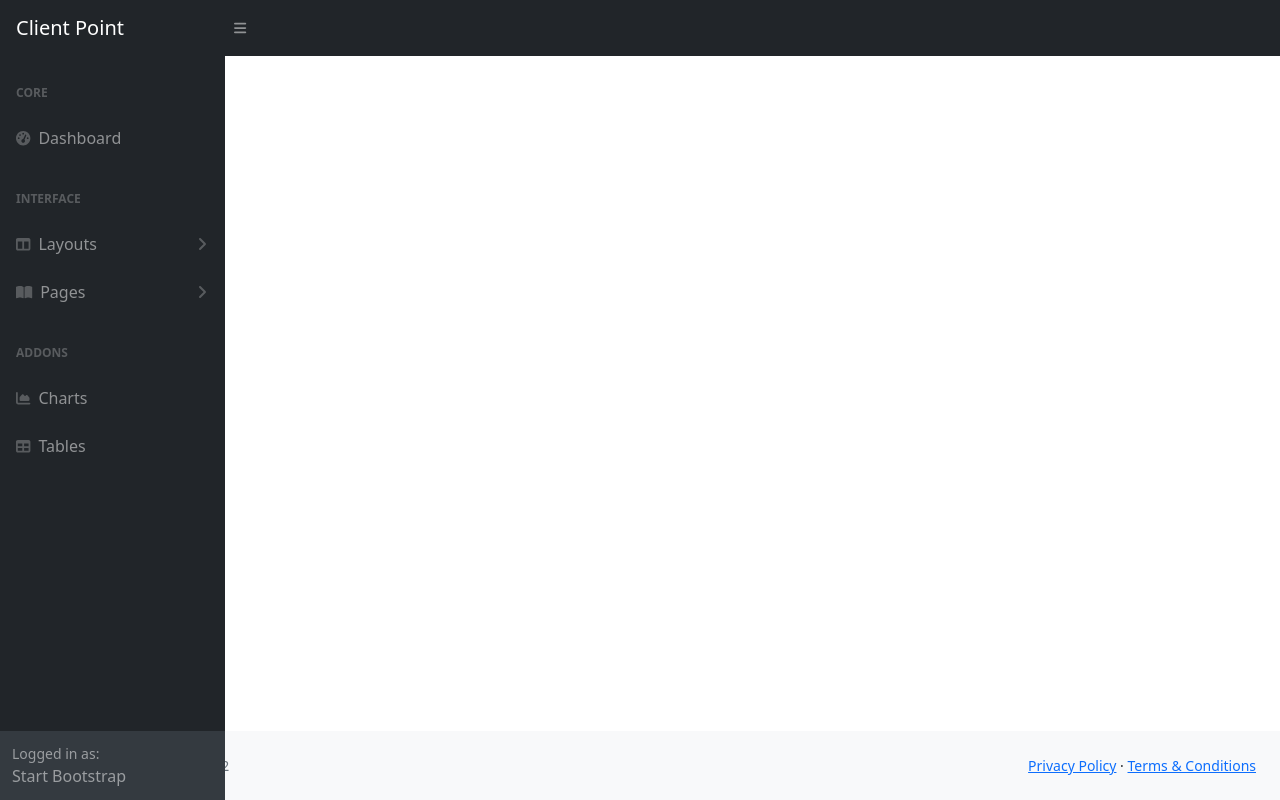
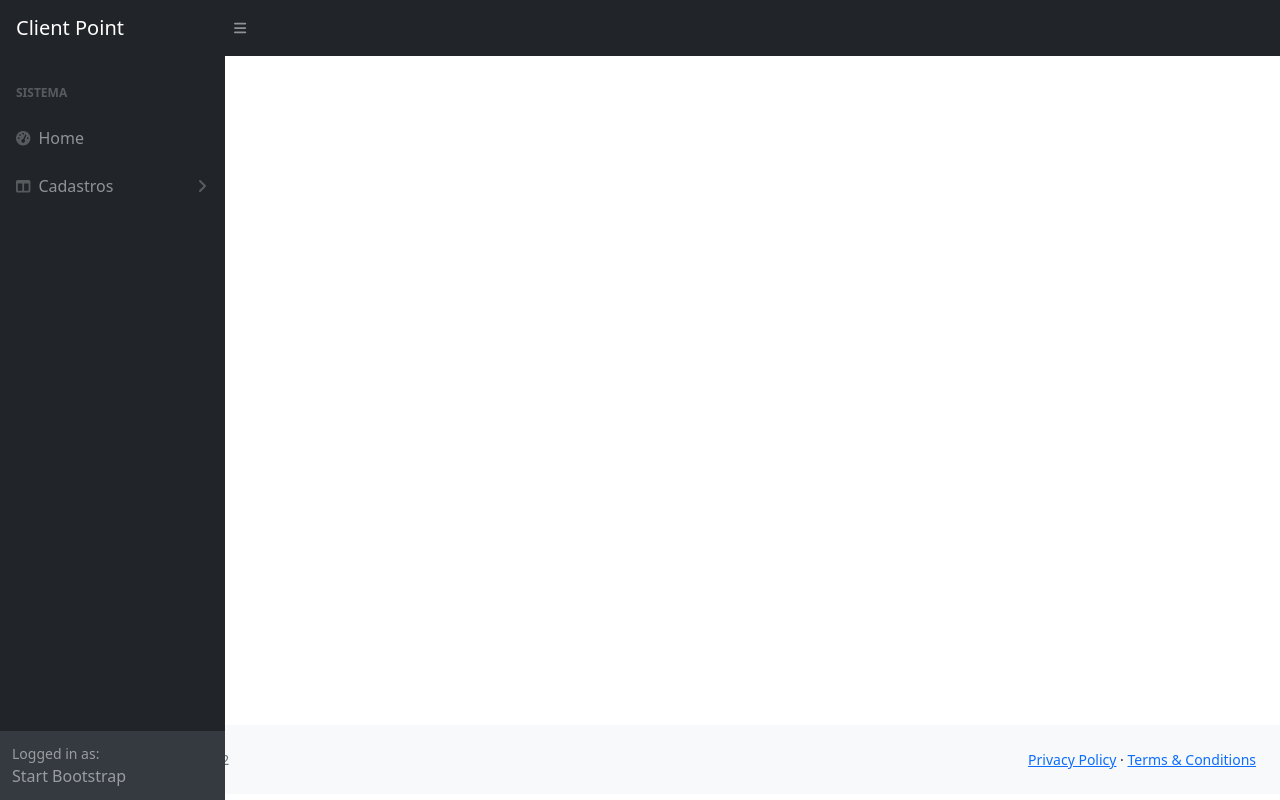
Before and after one commit to Eduardo-ops/client-point-web, an Angular app: page /customer-form in a window 1280 px wide. Before the commit this address led to /. Built offline with nearby package versions, Linux system fonts and the light colour scheme.

Commit message:
Configuracao de rotas, navegacao entre paginas e manutencao de estilo css implementado

```diff
--- a/src/app/app-routing.module.ts
+++ b/src/app/app-routing.module.ts
@@ -1,7 +1,18 @@
 import { NgModule } from '@angular/core';
 import { RouterModule, Routes } from '@angular/router';
+import { CustomerFormComponent } from './components/customer/customer-form/customer-form.component';
+import { HomeComponent } from './pages/home/home.component';
 
-const routes: Routes = [];
+const routes: Routes = [
+  {
+    path: "home",
+    component: HomeComponent
+  },
+  {
+    path: "customer-form",
+    component: CustomerFormComponent
+  }
+];
 
 @NgModule({
   imports: [RouterModule.forRoot(routes)],
--- /dev/null
+++ b/src/app/components/customer/customer-form/customer-form.component.html
@@ -0,0 +1,3 @@
+<div class="box-home">
+    <h1>Customer</h1>
+</div>
--- /dev/null
+++ b/src/app/components/customer/customer-form/customer-form.component.ts
@@ -0,0 +1,15 @@
+import { Component, OnInit } from '@angular/core';
+
+@Component({
+  selector: 'app-customer-form',
+  templateUrl: './customer-form.component.html',
+  styleUrls: ['./customer-form.component.css']
+})
+export class CustomerFormComponent implements OnInit {
+
+  constructor() { }
+
+  ngOnInit(): void {
+  }
+
+}
--- /dev/null
+++ b/src/app/components/template/footer/footer.component.html
@@ -0,0 +1,12 @@
+<footer class="py-4 bg-light mt-auto">
+    <div class="container-fluid px-4">
+        <div class="d-flex align-items-center justify-content-between small">
+            <div class="text-muted">Copyright &copy; Your Website 2022</div>
+            <div>
+                <a href="#">Privacy Policy</a>
+                &middot;
+                <a href="#">Terms &amp; Conditions</a>
+            </div>
+        </div>
+    </div>
+</footer>
--- /dev/null
+++ b/src/app/components/template/footer/footer.component.ts
@@ -0,0 +1,15 @@
+import { Component, OnInit } from '@angular/core';
+
+@Component({
+  selector: 'app-footer',
+  templateUrl: './footer.component.html',
+  styleUrls: ['./footer.component.css']
+})
+export class FooterComponent implements OnInit {
+
+  constructor() { }
+
+  ngOnInit(): void {
+  }
+
+}
--- a/src/app/components/template/sidebar/sidebar.component.html
+++ b/src/app/components/template/sidebar/sidebar.component.html
@@ -3,32 +3,32 @@
         <nav class="sb-sidenav accordion sb-sidenav-dark" id="sidenavAccordion">
             <div class="sb-sidenav-menu">
                 <div class="nav">
-                    <div class="sb-sidenav-menu-heading">Core</div>
-                    <a class="nav-link" href="index.html">
+                    <div class="sb-sidenav-menu-heading">Sistema</div>
+                    <a class="nav-link" routerLink="/home">
                         <div class="sb-nav-link-icon"><i class="fas fa-tachometer-alt"></i></div>
-                        Dashboard
+                        Home
                     </a>
-                    <div class="sb-sidenav-menu-heading">Interface</div>
+                    <!-- <div class="sb-sidenav-menu-heading">Cadastros</div> -->
                     <a class="nav-link collapsed" href="#" data-bs-toggle="collapse" data-bs-target="#collapseLayouts"
                         aria-expanded="false" aria-controls="collapseLayouts">
                         <div class="sb-nav-link-icon"><i class="fas fa-columns"></i></div>
-                        Layouts
+                        Cadastros
                         <div class="sb-sidenav-collapse-arrow"><i class="fas fa-angle-down"></i></div>
                     </a>
                     <div class="collapse" id="collapseLayouts" aria-labelledby="headingOne"
                         data-bs-parent="#sidenavAccordion">
                         <nav class="sb-sidenav-menu-nested nav">
-                            <a class="nav-link" href="layout-static.html">Static Navigation</a>
-                            <a class="nav-link" href="layout-sidenav-light.html">Light Sidenav</a>
+                            <a class="nav-link" routerLink="/customer-form">Clientes</a>
+                            <a class="nav-link" href="layout-sidenav-light.html">Serviços Prestados</a>
                         </nav>
                     </div>
-                    <a class="nav-link collapsed" href="#" data-bs-toggle="collapse" data-bs-target="#collapsePages"
+                    <!-- <a class="nav-link collapsed" href="#" data-bs-toggle="collapse" data-bs-target="#collapsePages"
                         aria-expanded="false" aria-controls="collapsePages">
                         <div class="sb-nav-link-icon"><i class="fas fa-book-open"></i></div>
                         Pages
                         <div class="sb-sidenav-collapse-arrow"><i class="fas fa-angle-down"></i></div>
-                    </a>
-                    <div class="collapse" id="collapsePages" aria-labelledby="headingTwo"
+                    </a> -->
+                    <!-- <div class="collapse" id="collapsePages" aria-labelledby="headingTwo"
                         data-bs-parent="#sidenavAccordion">
                         <nav class="sb-sidenav-menu-nested nav accordion" id="sidenavAccordionPages">
                             <a class="nav-link collapsed" href="#" data-bs-toggle="collapse"
@@ -60,8 +60,8 @@
                                 </nav>
                             </div>
                         </nav>
-                    </div>
-                    <div class="sb-sidenav-menu-heading">Addons</div>
+                    </div> -->
+                    <!-- <div class="sb-sidenav-menu-heading">Addons</div>
                     <a class="nav-link" href="charts.html">
                         <div class="sb-nav-link-icon"><i class="fas fa-chart-area"></i></div>
                         Charts
@@ -69,7 +69,7 @@
                     <a class="nav-link" href="tables.html">
                         <div class="sb-nav-link-icon"><i class="fas fa-table"></i></div>
                         Tables
-                    </a>
+                    </a> -->
                 </div>
             </div>
             <div class="sb-sidenav-footer">
@@ -79,37 +79,7 @@
         </nav>
     </div>
     <div id="layoutSidenav_content">
-        <!-- <main>
-            <div class="container-fluid px-4">
-                <h1 class="mt-4">Sidenav Light</h1>
-                <ol class="breadcrumb mb-4">
-                    <li class="breadcrumb-item"><a href="index.html">Dashboard</a></li>
-                    <li class="breadcrumb-item active">Sidenav Light</li>
-                </ol>
-                <div class="card mb-4">
-                    <div class="card-body">
-                        This page is an example of using the light side navigation option. By appending the
-                        <code>.sb-sidenav-light</code>
-                        class to the
-                        <code>.sb-sidenav</code>
-                        class, the side navigation will take on a light color scheme. The
-                        <code>.sb-sidenav-dark</code>
-                        is also available for a darker option.
-                    </div>
-                </div>
-            </div>
-        </main> -->
-        <footer class="py-4 bg-light mt-auto">
-            <div class="container-fluid px-4">
-                <div class="d-flex align-items-center justify-content-between small">
-                    <div class="text-muted">Copyright &copy; Your Website 2022</div>
-                    <div>
-                        <a href="#">Privacy Policy</a>
-                        &middot;
-                        <a href="#">Terms &amp; Conditions</a>
-                    </div>
-                </div>
-            </div>
-        </footer>
+        <router-outlet></router-outlet>
+        <app-footer></app-footer>
     </div>
 </div>
--- a/src/app/pages/home/home.component.html
+++ b/src/app/pages/home/home.component.html
@@ -1,5 +1,5 @@
 <main>
-    <div class="container-fluid px-4">
+    <div class="container-fluid px-4 box-home">
         <h1 class="mt-4">Bem vindo</h1>
     </div>
 </main>
```
Also changed, not shown: src/app/app.module.ts (+7 -1 lines), src/app/components/customer/customer-form/customer-form.component.css (added), src/app/components/template/footer/footer.component.css (added), src/styles.css.
